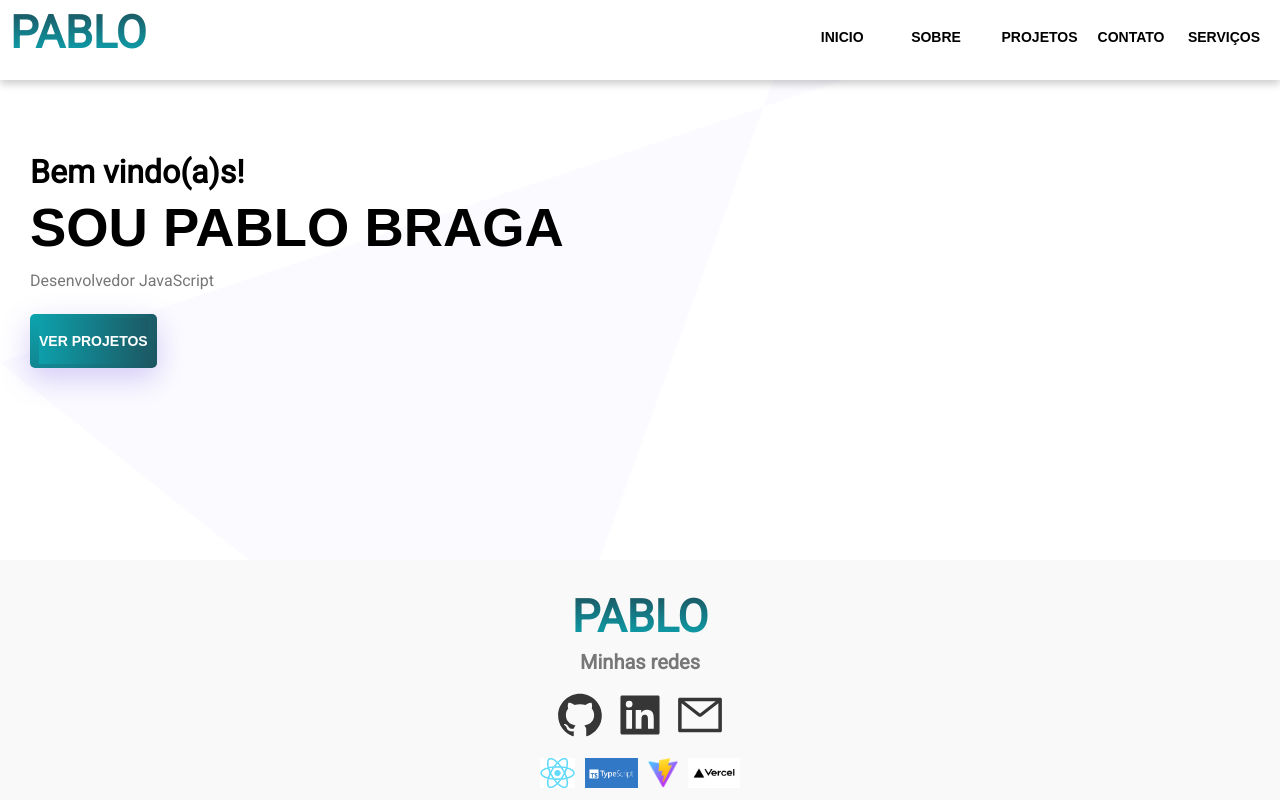
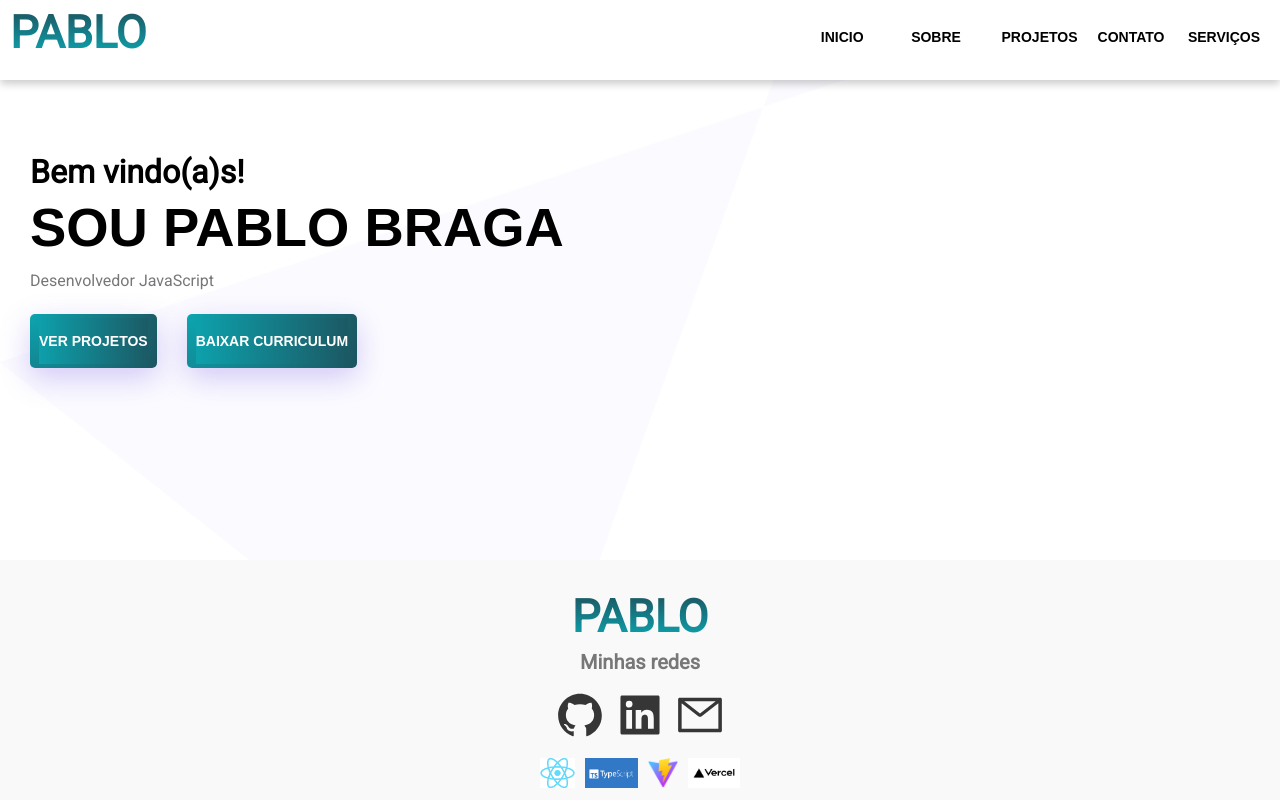
Before and after one commit to pablogerheim/portfolio, a React (Vite) app: page /home in a window 1280 px wide. Built offline with nearby package versions, Linux system fonts and the light colour scheme.

Commit message:
downloadPDF

```diff
--- a/package.json
+++ b/package.json
@@ -9,12 +9,14 @@
     "preview": "vite preview"
   },
   "dependencies": {
+    "file-saver": "^2.0.5",
     "react": "^18.2.0",
     "react-dom": "^18.2.0",
     "react-icons": "^4.7.1",
     "react-router-dom": "^6.4.4"
   },
   "devDependencies": {
+    "@types/file-saver": "^2.0.5",
     "@types/react": "^18.0.24",
     "@types/react-dom": "^18.0.8",
     "@vitejs/plugin-react": "^2.2.0",
--- a/src/components/Home/Home.css
+++ b/src/components/Home/Home.css
@@ -20,6 +20,11 @@
 .home__text {
   margin: 10px 0 0 30px;
 }
+/* .home__section{
+  display: flex;
+  align-items: flex-start;
+  flex-wrap: wrap;
+} */
 .home__button   {
   display: inline-block;
   color: #fff;
--- a/src/components/Home/Home.tsx
+++ b/src/components/Home/Home.tsx
@@ -1,5 +1,19 @@
 import "./Home.css";
+import { saveAs } from 'file-saver';
+import pdfFile from '../../assets/Curriculum_Pablo.pdf';
+
+
 function Home() {
+
+	function downloadPDF() {
+  const pdfName = 'Curriculum_Pablo.pdf';
+
+  fetch(pdfFile)
+    .then(response => response.blob())
+    .then(blob => {
+      saveAs(blob, pdfName);
+    });
+}
 	return (
 		<section className="home">
 			<h2 className="home__title">Bem vindo(a)s! </h2>
@@ -9,7 +23,7 @@ function Home() {
 				<a href="projects">
 					<button className="home__button">Ver Projetos</button>
 				</a>
-				{/* <button className="home__button">Baixar curriculum</button> */}
+				<button className="home__button" onClick={downloadPDF}>Baixar curriculum</button>
 			</div>
 		</section>
 	);
```
Also changed, not shown: 2 other files (tests, documents, lock files or other folders).
